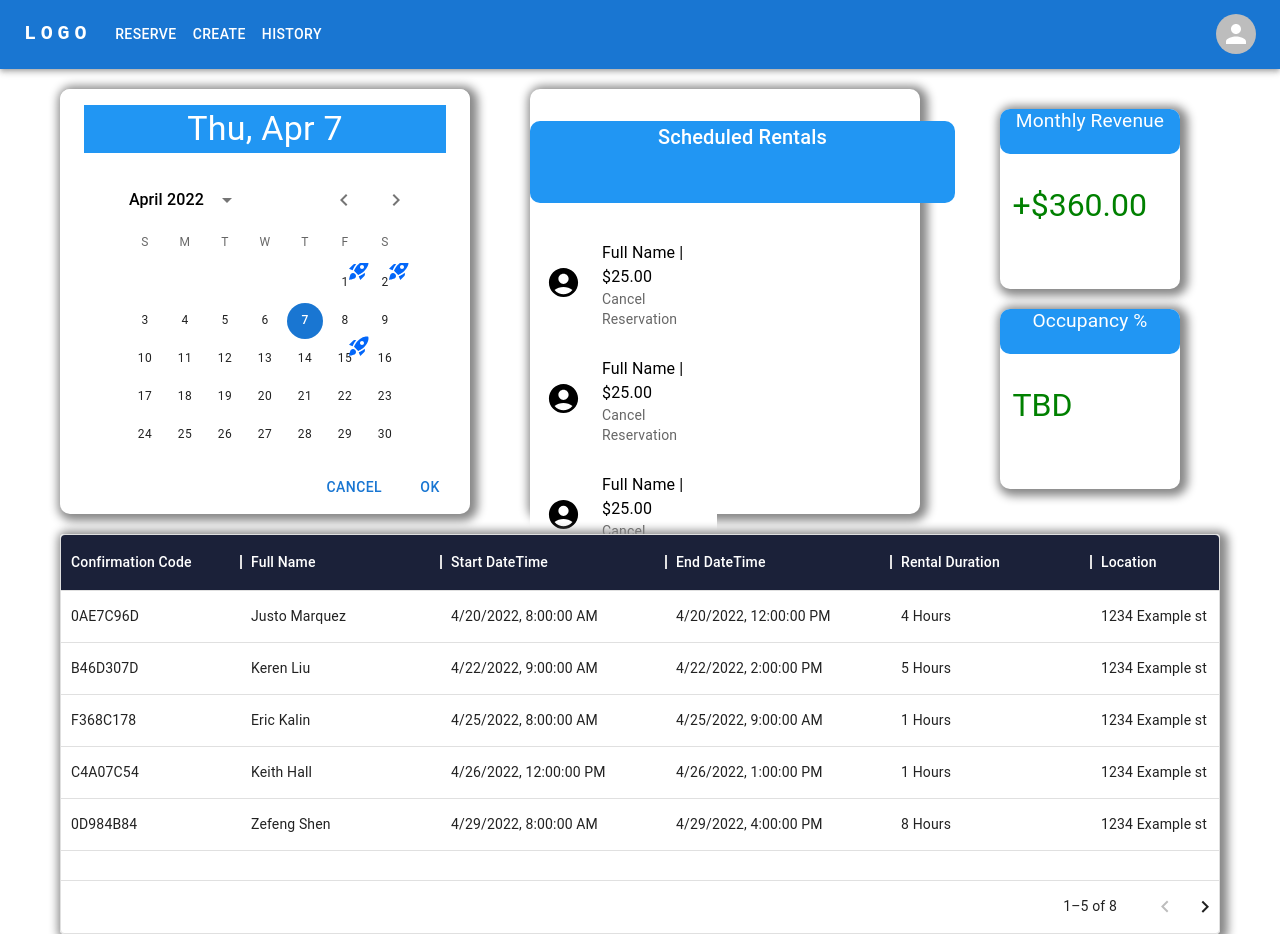
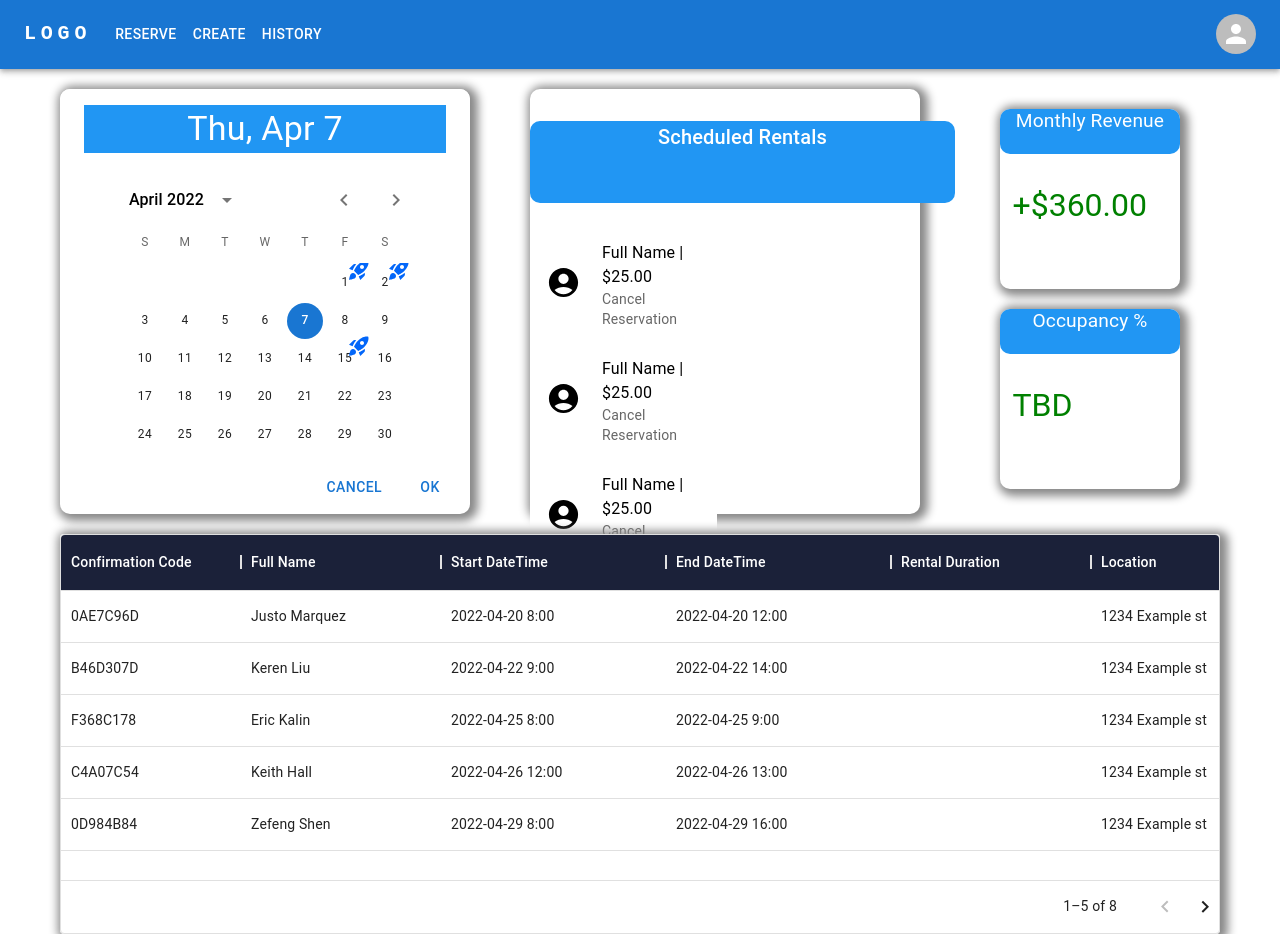
Before and after one commit to boc-bulbasaur/FindYourSpace, a Next.js app: page /ownerHistoryDash in a window 1280 px wide. Built offline with nearby package versions, Linux system fonts and the light colour scheme; a web font is replaced by a local one.

Commit message:
Dynamically set up user history table to plug in live data when db functionality is set up

```diff
--- a/components/ownerMonthlyBreakdown.tsx
+++ b/components/ownerMonthlyBreakdown.tsx
@@ -1,4 +1,5 @@
-export default function O_MonthlyBreakdown() {
+export default function O_MonthlyBreakdown(props) {
+
   return (
     <div className="monthly-breakdown-container">
         <div className="mb-annual-revenue-container">
--- a/components/ownerRenderHistory.tsx
+++ b/components/ownerRenderHistory.tsx
@@ -1,4 +1,5 @@
 import * as React from 'react';
+import OwnerHistory from '../pages/ownerHistoryDash';
 import { DataGrid, GridColDef, GridValueGetterParams } from '@mui/x-data-grid';
 
 
@@ -12,7 +13,8 @@ const columns: GridColDef[] = [
     headerName: 'Rental Duration',
     width: 200,
     valueGetter: (params) =>
-    `${params.row.endDateTime.getHours() - params.row.startDateTime.getHours()} Hours`
+    // `${params.row.endDateTime.getHours() - params.row.startDateTime.getHours()} Hours`
+    console.log()
   },
   { field: 'location', headerName: 'Location', width: 300, sortable: false},
   { field: 'total', headerName: 'Total', width: 128 },
@@ -20,26 +22,27 @@ const columns: GridColDef[] = [
 
 ];
 
-const rows = [
-  { id: '0AE7C96D', fullName: 'Justo Marquez', startDateTime: new Date('2022-04-20 8:00'), endDateTime: new Date('2022-04-20 12:00'), duration: null, location: '1234 Example st', total: '$32.00', block: true },
-  { id: 'B46D307D', fullName: 'Keren Liu', startDateTime: new Date('2022-04-22 9:00'), endDateTime: new Date('2022-04-22 14:00'), duration: null, location: '1234 Example st', total: '$40.00', block: null },
-  { id: 'F368C178', fullName: 'Eric Kalin', startDateTime: new Date('2022-04-25 8:00'), endDateTime: new Date('2022-04-25 9:00'), duration: null, location: '1234 Example st', total: '$10.00', block: null },
-  { id: 'C4A07C54', fullName: 'Keith Hall', startDateTime: new Date('2022-04-26 12:00'), endDateTime: new Date('2022-04-26 13:00'), duration: null, location: '1234 Example st', total: '$10.00', block: null },
-  { id: '0D984B84', fullName: 'Zefeng Shen', startDateTime: new Date('2022-04-29 8:00'), endDateTime: new Date('2022-04-29 16:00'), duration: null, location: '1234 Example st', total: '$55.00', block: null },
-  { id: '28F54014', fullName: 'Miranda Zhou', startDateTime: new Date('2022-04-23 11:00'), endDateTime: new Date('2022-04-23 17:00'), duration: null, location: '1234 Example st', total: '$45.00', block: null },
-  { id: 'CC34D0F9', fullName: 'Jewell Wilson', startDateTime: new Date('2022-04-25 8:00'), endDateTime: new Date('2022-04-25 12:00'), duration: null, location: '1234 Example st', total: '$25.00', block: null },
-  { id: '49B6F40D', fullName: 'JT Liu', startDateTime: new Date('2022-04-25 8:00'), endDateTime: new Date('2022-04-25 12:00'), duration: null, location: '1234 Example st', total: '$25.00', block: null },
-];
+// const rows = [
+//   { id: '0AE7C96D', fullName: 'Justo Marquez', startDateTime: new Date('2022-04-20 8:00'), endDateTime: new Date('2022-04-20 12:00'), duration: null, location: '1234 Example st', total: '$32.00', block: true },
+//   { id: 'B46D307D', fullName: 'Keren Liu', startDateTime: new Date('2022-04-22 9:00'), endDateTime: new Date('2022-04-22 14:00'), duration: null, location: '1234 Example st', total: '$40.00', block: null },
+//   { id: 'F368C178', fullName: 'Eric Kalin', startDateTime: new Date('2022-04-25 8:00'), endDateTime: new Date('2022-04-25 9:00'), duration: null, location: '1234 Example st', total: '$10.00', block: null },
+//   { id: 'C4A07C54', fullName: 'Keith Hall', startDateTime: new Date('2022-04-26 12:00'), endDateTime: new Date('2022-04-26 13:00'), duration: null, location: '1234 Example st', total: '$10.00', block: null },
+//   { id: '0D984B84', fullName: 'Zefeng Shen', startDateTime: new Date('2022-04-29 8:00'), endDateTime: new Date('2022-04-29 16:00'), duration: null, location: '1234 Example st', total: '$55.00', block: null },
+//   { id: '28F54014', fullName: 'Miranda Zhou', startDateTime: new Date('2022-04-23 11:00'), endDateTime: new Date('2022-04-23 17:00'), duration: null, location: '1234 Example st', total: '$45.00', block: null },
+//   { id: 'CC34D0F9', fullName: 'Jewell Wilson', startDateTime: new Date('2022-04-25 8:00'), endDateTime: new Date('2022-04-25 12:00'), duration: null, location: '1234 Example st', total: '$25.00', block: null },
+//   { id: '49B6F40D', fullName: 'JT Liu', startDateTime: new Date('2022-04-25 8:00'), endDateTime: new Date('2022-04-25 12:00'), duration: null, location: '1234 Example st', total: '$25.00', block: null },
+// ];
 
 
-export default function O_RenderHistory(props) {
+export default function O_RenderHistory({ ownerHistory }) {
 
-  console.log('Render History: ', props)
+  console.log('Render History: ', ownerHistory.userHistory)
 
   return (
+
     <div style={{ height: 400, width: '100%' }}>
       <DataGrid
-        rows={rows}
+        rows={ownerHistory.userHistory}
         columns={columns}
         pageSize={5}
         rowsPerPageOptions={[5]}
@@ -48,24 +51,3 @@ export default function O_RenderHistory(props) {
     </div>
   );
 }
-
-
-// export async function getServerSideProps() {
-
-//   const rows = [
-//     { id: '0AE7C96D', fullName: 'Justo Marquez', startDateTime: new Date('2022-04-20 8:00'), endDateTime: new Date('2022-04-20 12:00'), duration: null, location: '1234 Example st', total: '$32.00', block: true },
-//     { id: 'B46D307D', fullName: 'Keren Liu', startDateTime: new Date('2022-04-22 9:00'), endDateTime: new Date('2022-04-22 14:00'), duration: null, location: '1234 Example st', total: '$40.00', block: null },
-//     { id: 'F368C178', fullName: 'Eric Kalin', startDateTime: new Date('2022-04-25 8:00'), endDateTime: new Date('2022-04-25 9:00'), duration: null, location: '1234 Example st', total: '$10.00', block: null },
-//     { id: 'C4A07C54', fullName: 'Keith Hall', startDateTime: new Date('2022-04-26 12:00'), endDateTime: new Date('2022-04-26 13:00'), duration: null, location: '1234 Example st', total: '$10.00', block: null },
-//     { id: '0D984B84', fullName: 'Zefeng Shen', startDateTime: new Date('2022-04-29 8:00'), endDateTime: new Date('2022-04-29 16:00'), duration: null, location: '1234 Example st', total: '$55.00', block: null },
-//     { id: '28F54014', fullName: 'Miranda Zhou', startDateTime: new Date('2022-04-23 11:00'), endDateTime: new Date('2022-04-23 17:00'), duration: null, location: '1234 Example st', total: '$45.00', block: null },
-//     { id: 'CC34D0F9', fullName: 'Jewell Wilson', startDateTime: new Date('2022-04-25 8:00'), endDateTime: new Date('2022-04-25 12:00'), duration: null, location: '1234 Example st', total: '$25.00', block: null },
-//     { id: '49B6F40D', fullName: 'JT Liu', startDateTime: new Date('2022-04-25 8:00'), endDateTime: new Date('2022-04-25 12:00'), duration: null, location: '1234 Example st', total: '$25.00', block: null },
-//   ];
-
-//   return {
-//     props: {
-//       userHistory: rows,
-//     }, // will be passed to the page component as props
-//   }
-// }
--- a/pages/ownerHistoryDash.tsx
+++ b/pages/ownerHistoryDash.tsx
@@ -8,6 +8,7 @@ import O_RentalList from "../components/ownerRentalList"
 
 export default function OwnerHistory( props ) {
   // { ownerHistory } = props;
+  console.log('Main History Dashboard props: ', props)
   return (
     <>
       <NavBar />
@@ -16,29 +17,27 @@ export default function OwnerHistory( props ) {
         <O_RentalList />
         <O_MonthlyBreakdown />
       </div>
-      <O_RenderHistory  ownerHistory={props.ownerHistory} />
+      <O_RenderHistory  ownerHistory={props} />
     </>
   )
 }
 
 export async function getServerSideProps() {
 
-  // const rows = [
-  //   { id: '0AE7C96D', fullName: 'Justo Marquez', startDateTime: new Date('2022-04-20 8:00'), endDateTime: new Date('2022-04-20 12:00'), duration: null, location: '1234 Example st', total: '$32.00', block: true },
-  //   { id: 'B46D307D', fullName: 'Keren Liu', startDateTime: new Date('2022-04-22 9:00'), endDateTime: new Date('2022-04-22 14:00'), duration: null, location: '1234 Example st', total: '$40.00', block: null },
-  //   { id: 'F368C178', fullName: 'Eric Kalin', startDateTime: new Date('2022-04-25 8:00'), endDateTime: new Date('2022-04-25 9:00'), duration: null, location: '1234 Example st', total: '$10.00', block: null },
-  //   { id: 'C4A07C54', fullName: 'Keith Hall', startDateTime: new Date('2022-04-26 12:00'), endDateTime: new Date('2022-04-26 13:00'), duration: null, location: '1234 Example st', total: '$10.00', block: null },
-  //   { id: '0D984B84', fullName: 'Zefeng Shen', startDateTime: new Date('2022-04-29 8:00'), endDateTime: new Date('2022-04-29 16:00'), duration: null, location: '1234 Example st', total: '$55.00', block: null },
-  //   { id: '28F54014', fullName: 'Miranda Zhou', startDateTime: new Date('2022-04-23 11:00'), endDateTime: new Date('2022-04-23 17:00'), duration: null, location: '1234 Example st', total: '$45.00', block: null },
-  //   { id: 'CC34D0F9', fullName: 'Jewell Wilson', startDateTime: new Date('2022-04-25 8:00'), endDateTime: new Date('2022-04-25 12:00'), duration: null, location: '1234 Example st', total: '$25.00', block: null },
-  //   { id: '49B6F40D', fullName: 'JT Liu', startDateTime: new Date('2022-04-25 8:00'), endDateTime: new Date('2022-04-25 12:00'), duration: null, location: '1234 Example st', total: '$25.00', block: null },
-  // ];
-
-  const rows = 'testing rows'
+  const rows = [
+    { id: '0AE7C96D', fullName: 'Justo Marquez', startDateTime: '2022-04-20 8:00', endDateTime: '2022-04-20 12:00', duration: null, location: '1234 Example st', total: '$32.00', block: true },
+    { id: 'B46D307D', fullName: 'Keren Liu', startDateTime: '2022-04-22 9:00', endDateTime: '2022-04-22 14:00', duration: null, location: '1234 Example st', total: '$40.00', block: null },
+    { id: 'F368C178', fullName: 'Eric Kalin', startDateTime: '2022-04-25 8:00', endDateTime: '2022-04-25 9:00', duration: null, location: '1234 Example st', total: '$10.00', block: null },
+    { id: 'C4A07C54', fullName: 'Keith Hall', startDateTime: '2022-04-26 12:00', endDateTime: '2022-04-26 13:00', duration: null, location: '1234 Example st', total: '$10.00', block: null },
+    { id: '0D984B84', fullName: 'Zefeng Shen', startDateTime: '2022-04-29 8:00', endDateTime: '2022-04-29 16:00', duration: null, location: '1234 Example st', total: '$55.00', block: null },
+    { id: '28F54014', fullName: 'Miranda Zhou', startDateTime: '2022-04-23 11:00', endDateTime: '2022-04-23 17:00', duration: null, location: '1234 Example st', total: '$45.00', block: null },
+    { id: 'CC34D0F9', fullName: 'Jewell Wilson', startDateTime: '2022-04-25 8:00', endDateTime: '2022-04-25 12:00', duration: null, location: '1234 Example st', total: '$25.00', block: null },
+    { id: '49B6F40D', fullName: 'JT Liu', startDateTime: '2022-04-25 8:00', endDateTime: '2022-04-25 12:00', duration: null, location: '1234 Example st', total: '$25.00', block: null },
+  ];
 
   return {
     props: {
       userHistory: rows,
-    }, // will be passed to the page component as props
+    },
   }
 }
```
